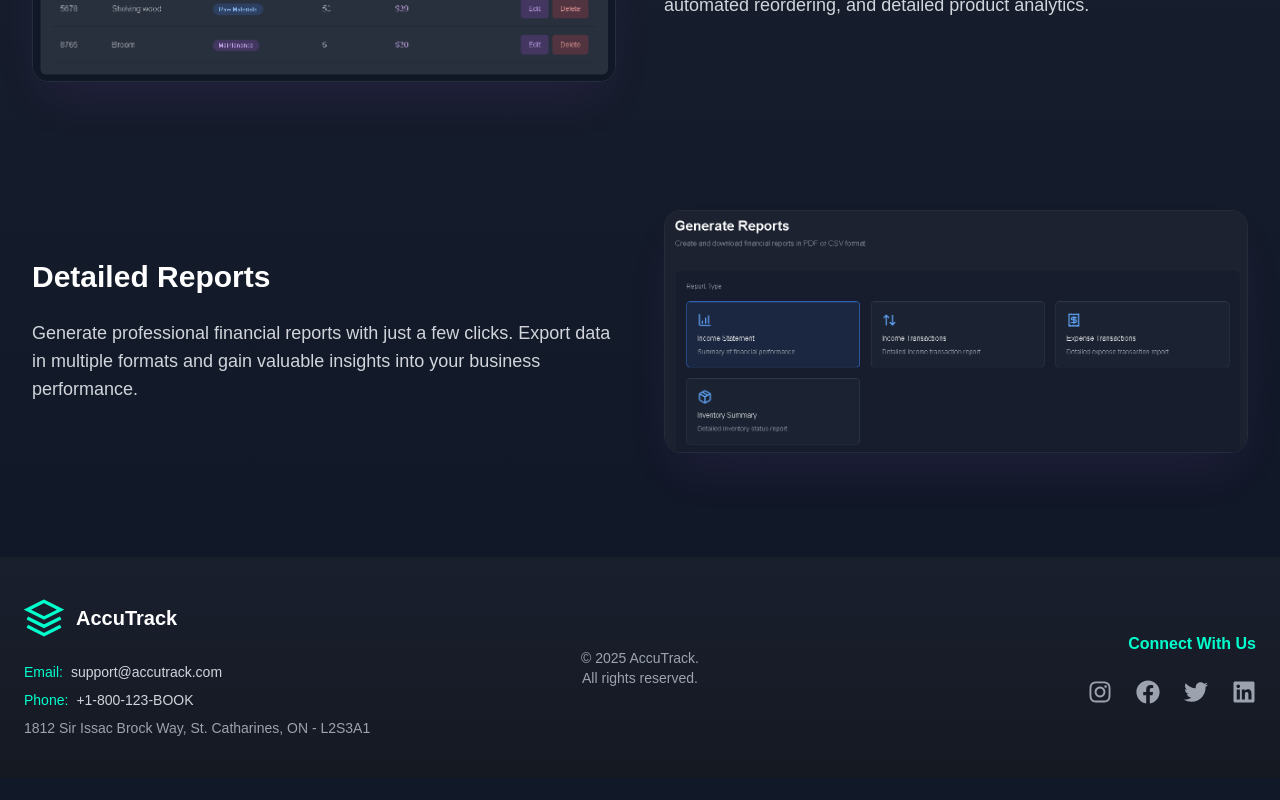
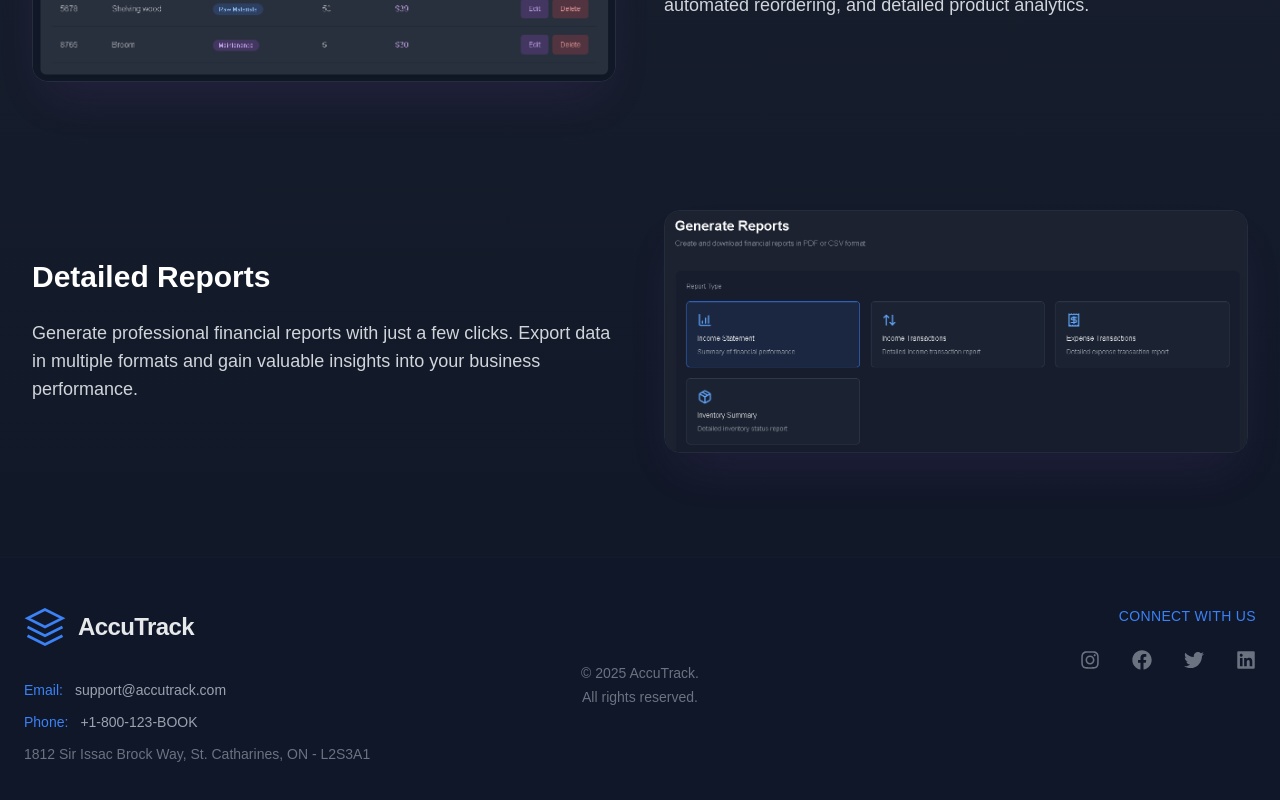
Before and after one commit to tm21cy/4P02-Group-10, a Next.js app in the folder Accutrack/: page / in a window 1280 px wide. Shown: the part 1815-2615 px from the top of the page. Before the commit the page ends 2593 px from the top, so only its background shows below. Built offline with nearby package versions, Linux system fonts and the light colour scheme; no server answers.

Commit message:
update footer for more dynamic components

```diff
--- a/Accutrack/src/app/_components/Footer.jsx
+++ b/Accutrack/src/app/_components/Footer.jsx
@@ -6,62 +6,61 @@
 
 export default function Footer() {
   return (
-    <footer className="bg-gradient-to-b from-[#1a1f2e] to-[#151922] text-gray-300 py-10 px-6 mt-10 w-full border-t border-gray-800/30">
-      <div className="container mx-auto max-w-7xl grid grid-cols-1 md:grid-cols-3 gap-12 text-center md:text-left items-center">
+    <footer className="bg-[#0f1729] text-gray-300 py-12 px-6 mt-10 w-full border-t border-gray-800/20">
+      <div className="container mx-auto max-w-7xl grid grid-cols-1 md:grid-cols-3 gap-16 text-center md:text-left">
 
         {/* Left - Logo & Contact Info */}
-        <div className="flex flex-col items-center md:items-start space-y-6">
-          <div className="flex items-center gap-3 group">
+        <div className="flex flex-col items-center md:items-start space-y-8">
+          <div className="flex items-center gap-3 group cursor-pointer">
             <svg
-              width="40"
-              height="40"
+              width="42"
+              height="42"
               viewBox="0 0 24 24"
-              className="text-[#00ffcc] group-hover:text-[#33ffdd] transition-colors duration-300"
+              className="text-blue-500 group-hover:text-blue-400 transition-all duration-300 ease-out"
               fill="none"
               stroke="currentColor"
-              strokeWidth="2"
+              strokeWidth="1.5"
             >
               <path d="M12 2L2 7l10 5 10-5-10-5zM2 17l10 5 10-5M2 12l10 5 10-5" />
             </svg>
-            <h2 className="text-xl font-bold text-white group-hover:text-[#00ffcc] transition-colors duration-300">AccuTrack</h2>
+            <h2 className="text-2xl font-bold text-white/90 group-hover:text-white tracking-tight transition-all duration-300">AccuTrack</h2>
           </div>
 
-          <div className="text-sm space-y-2">
-            <p className="flex items-center justify-center md:justify-start gap-2">
-              <span className="text-[#00ffcc]">Email:</span>
-              <a href="mailto:support@accutrack.com" className="hover:text-[#00ffcc] transition-colors duration-300">support@accutrack.com</a>
+          <div className="text-sm space-y-3 text-gray-400">
+            <p className="flex items-center justify-center md:justify-start gap-3 hover:text-blue-400 transition-all duration-300">
+              <span className="text-blue-500 font-medium">Email:</span>
+              <a href="mailto:support@accutrack.com">support@accutrack.com</a>
             </p>
-            <p className="flex items-center justify-center md:justify-start gap-2">
-              <span className="text-[#00ffcc]">Phone:</span>
-              <a href="tel:+1800123BOOK" className="hover:text-[#00ffcc] transition-colors duration-300">+1-800-123-BOOK</a>
+            <p className="flex items-center justify-center md:justify-start gap-3 hover:text-blue-400 transition-all duration-300">
+              <span className="text-blue-500 font-medium">Phone:</span>
+              <a href="tel:+1800123BOOK">+1-800-123-BOOK</a>
             </p>
-            <p className="text-gray-400">1812 Sir Issac Brock Way, St. Catharines, ON - L2S3A1</p>
+            <p className="text-gray-500 hover:text-gray-400 transition-all duration-300">
+              1812 Sir Issac Brock Way, St. Catharines, ON - L2S3A1
+            </p>
           </div>
         </div>
 
         {/* Center - Copyright */}
-        <div className="text-sm text-gray-400 md:text-center">
-
-          <p>© {new Date().getFullYear()} AccuTrack.</p>
-          <p>All rights reserved.</p>
+        <div className="text-sm text-gray-500 md:text-center self-center">
+          <p className="mb-1 hover:text-blue-400 transition-all duration-300">© {new Date().getFullYear()} AccuTrack.</p>
+          <p className="hover:text-blue-400 transition-all duration-300">All rights reserved.</p>
         </div>
 
         {/* Right - Social Media Icons */}
-        <div className="flex flex-col items-center md:items-end gap-4">
-          <h3 className="text-[#00ffcc] font-semibold mb-2">Connect With Us</h3>
-          <div className="flex gap-6">
-            <Link href="https://instagram.com" target="_blank" className="group">
-              <FaInstagram className="text-gray-400 group-hover:text-[#00ffcc] text-2xl transform group-hover:scale-110 transition-all duration-300" />
-            </Link>
-            <Link href="https://facebook.com" target="_blank" className="group">
-              <FaFacebook className="text-gray-400 group-hover:text-[#00ffcc] text-2xl transform group-hover:scale-110 transition-all duration-300" />
-            </Link>
-            <Link href="https://twitter.com" target="_blank" className="group">
-              <FaTwitter className="text-gray-400 group-hover:text-[#00ffcc] text-2xl transform group-hover:scale-110 transition-all duration-300" />
-            </Link>
-            <Link href="https://linkedin.com" target="_blank" className="group">
-              <FaLinkedin className="text-gray-400 group-hover:text-[#00ffcc] text-2xl transform group-hover:scale-110 transition-all duration-300" />
-            </Link>
+        <div className="flex flex-col items-center md:items-end gap-6">
+          <h3 className="text-blue-500 font-medium text-sm tracking-wide uppercase">Connect With Us</h3>
+          <div className="flex gap-8">
+            {[
+              { icon: FaInstagram, href: "https://instagram.com" },
+              { icon: FaFacebook, href: "https://facebook.com" },
+              { icon: FaTwitter, href: "https://twitter.com" },
+              { icon: FaLinkedin, href: "https://linkedin.com" }
+            ].map((social, index) => (
+              <Link key={index} href={social.href} target="_blank" className="group">
+                <social.icon className="text-gray-500 group-hover:text-blue-400 text-xl transform group-hover:scale-110 group-hover:-translate-y-1 transition-all duration-300 ease-out" />
+              </Link>
+            ))}
           </div>
         </div>
       </div>
```
